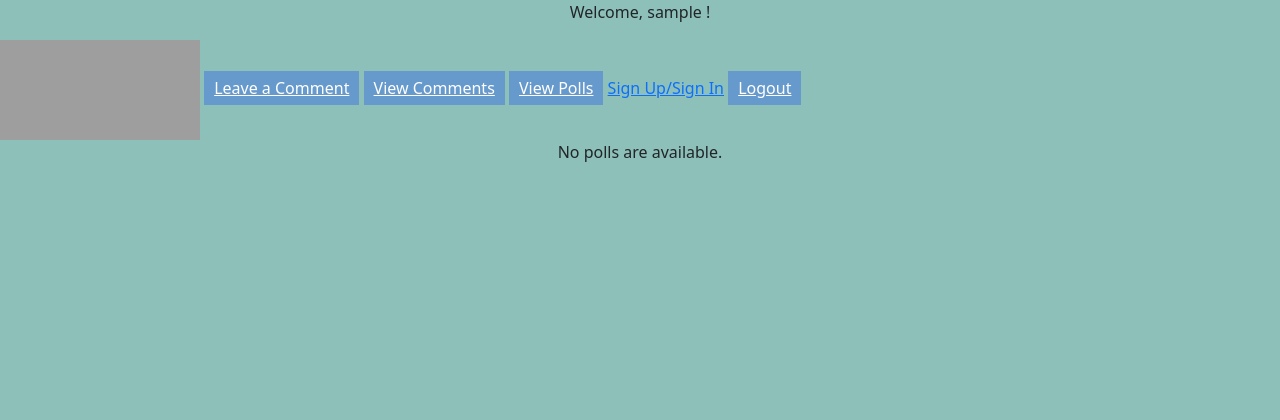
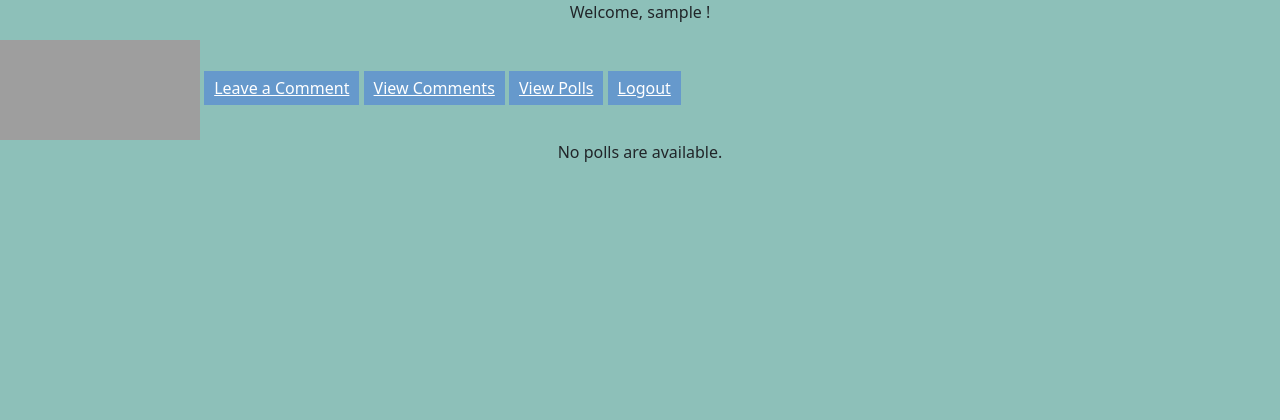
Before and after one commit to Paul2002feb/Hoos-Tutoring-App, a Django app: page / in a window 1280 px wide. Shown: the top 420 px of the page. Run offline with Django 4.2, Linux system fonts and the light colour scheme; the visitor is signed in with stand-in values (Sample User, id 1); some libraries are stand-ins or nearby versions; grey boxes are pictures that could not be loaded.

Commit message:
Changed index.html so signin/sign up is formatted the same as the rest and doesn't show up if logged in

```diff
--- a/home/templates/home/index.html
+++ b/home/templates/home/index.html
@@ -18,9 +18,10 @@
     <a href="/polls/comments" id="anchor">Leave a Comment</a>
     <a href="/polls/comments/list" id="anchor">View Comments</a>
     <a href="/polls" id="anchor">View Polls</a>
-    <a href="/login">Sign Up/Sign In</a>
     {% if user.is_authenticated %}
     <a href="/accounts/logout" id="anchor"> Logout </a>
+    {% else %}
+    <a href="/login" id="anchor">Sign Up/Sign In</a>
     {% endif %}
 </div>
 
```
